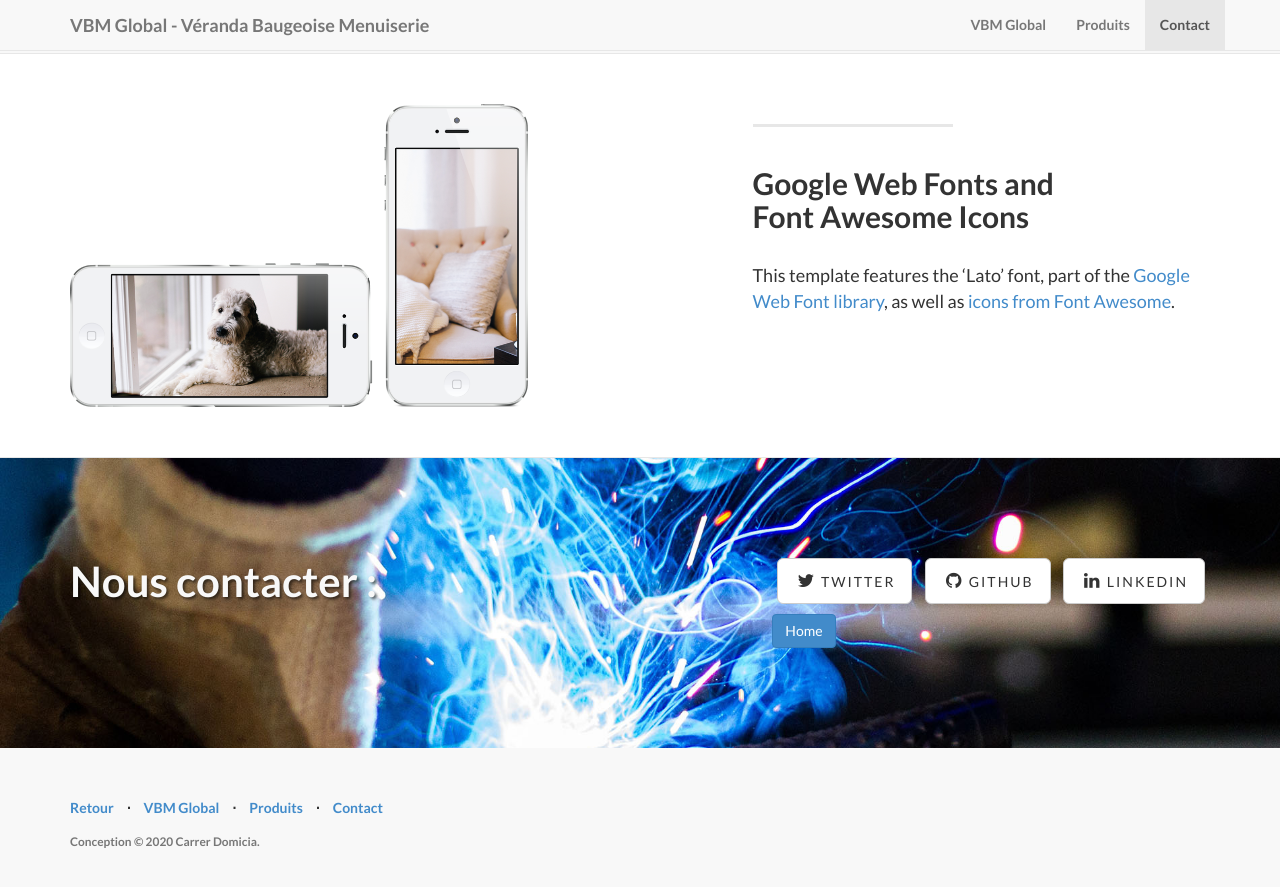
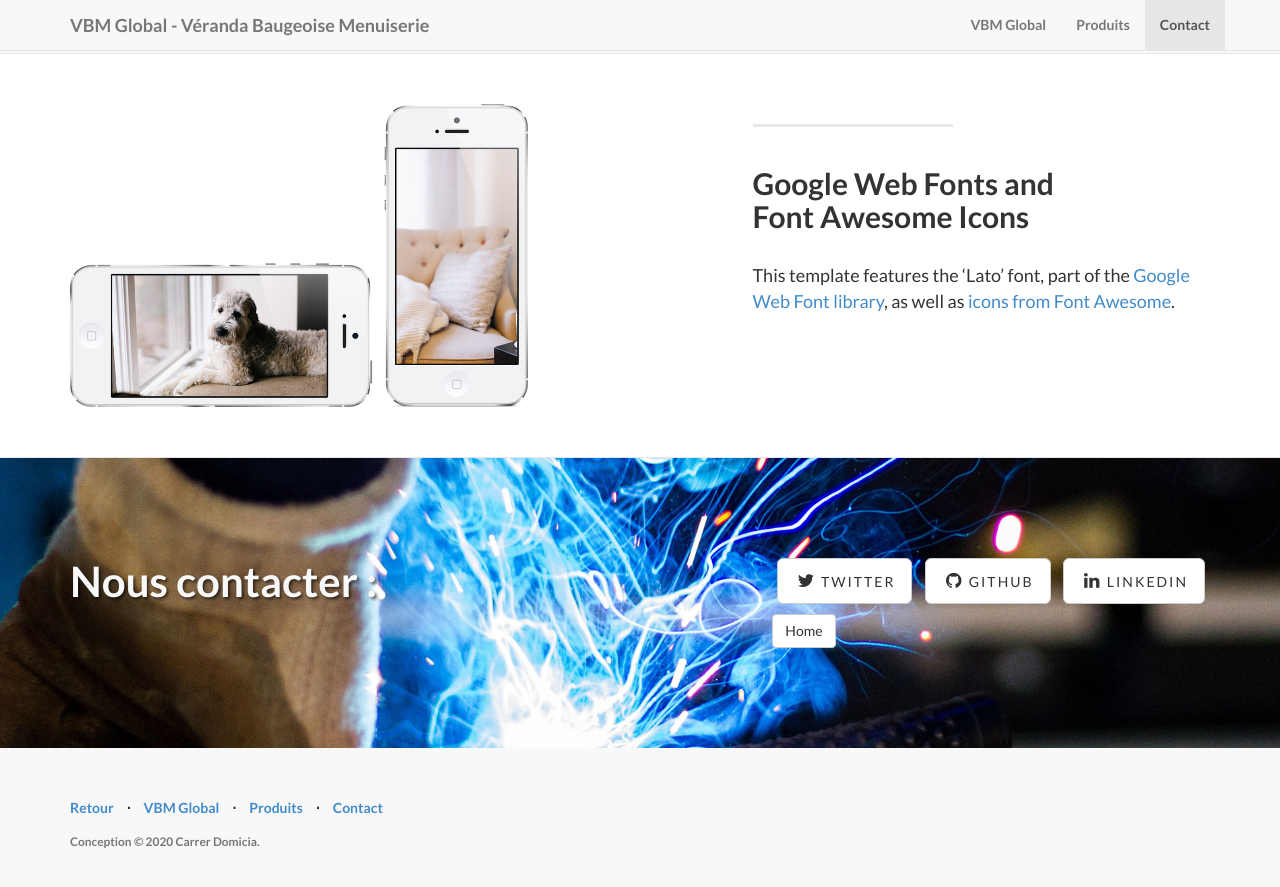
Before and after one commit to juanitito/vbm-landing, a Jekyll site: the page built from index.html, in a window 1280 px wide and 900 px high, scrolled down 1906 px. Shown: the top 887 px of the window. Built offline with Jekyll 4.4.1, drawn with Linux system fonts in a browser that asks for light colours; nearby versions of some CDN libraries; library files that are not in the unit come from our copies.

Commit message:
Update contact.html

```diff
--- a/_includes/contact.html
+++ b/_includes/contact.html
@@ -13,7 +13,7 @@
 						</li>
 						{% endfor %}
 						<p></p>
-						<button type="button" class="btn btn-primary" href="#home">Home</button>
+						<button type="button" class="btn btn-default" a href="#home">Home</button>
 					</ul>
 				</div>
 			</div>
```
